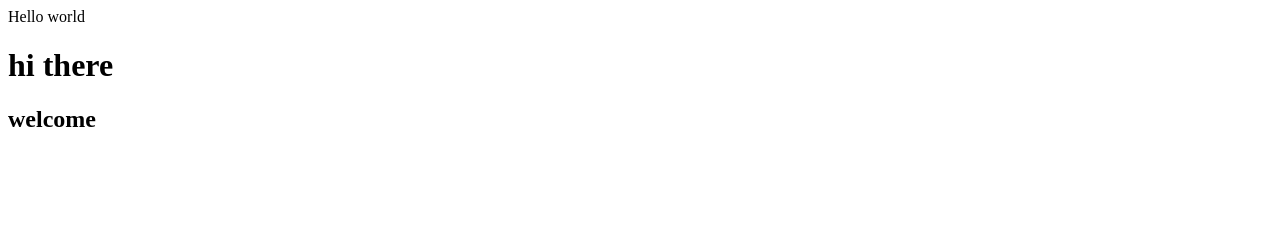
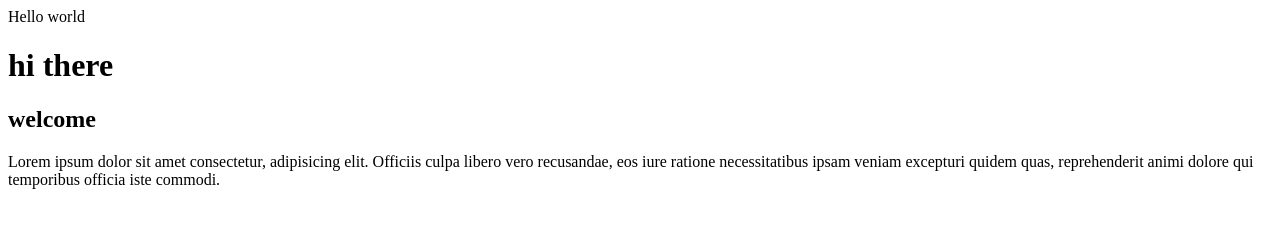
Before and after one commit to damilolaedwards/solid-fortnight, a plain HTML site: page index.html in a window 1280 px wide. Drawn offline with Linux system fonts and the light colour scheme.

Commit message:
added new text

```diff
--- a/index.html
+++ b/index.html
@@ -10,5 +10,12 @@
   <div>Hello world</div>
   <h1>hi there</h1>
   <h2>welcome</h2>
+
+  <p>Lorem ipsum dolor sit amet consectetur,
+    adipisicing elit. Officiis culpa libero vero
+    recusandae, eos iure ratione necessitatibus
+    ipsam veniam excepturi quidem quas,
+     reprehenderit animi dolore qui temporibus
+      officia iste commodi.</p>
 </body>
 </html>
```
